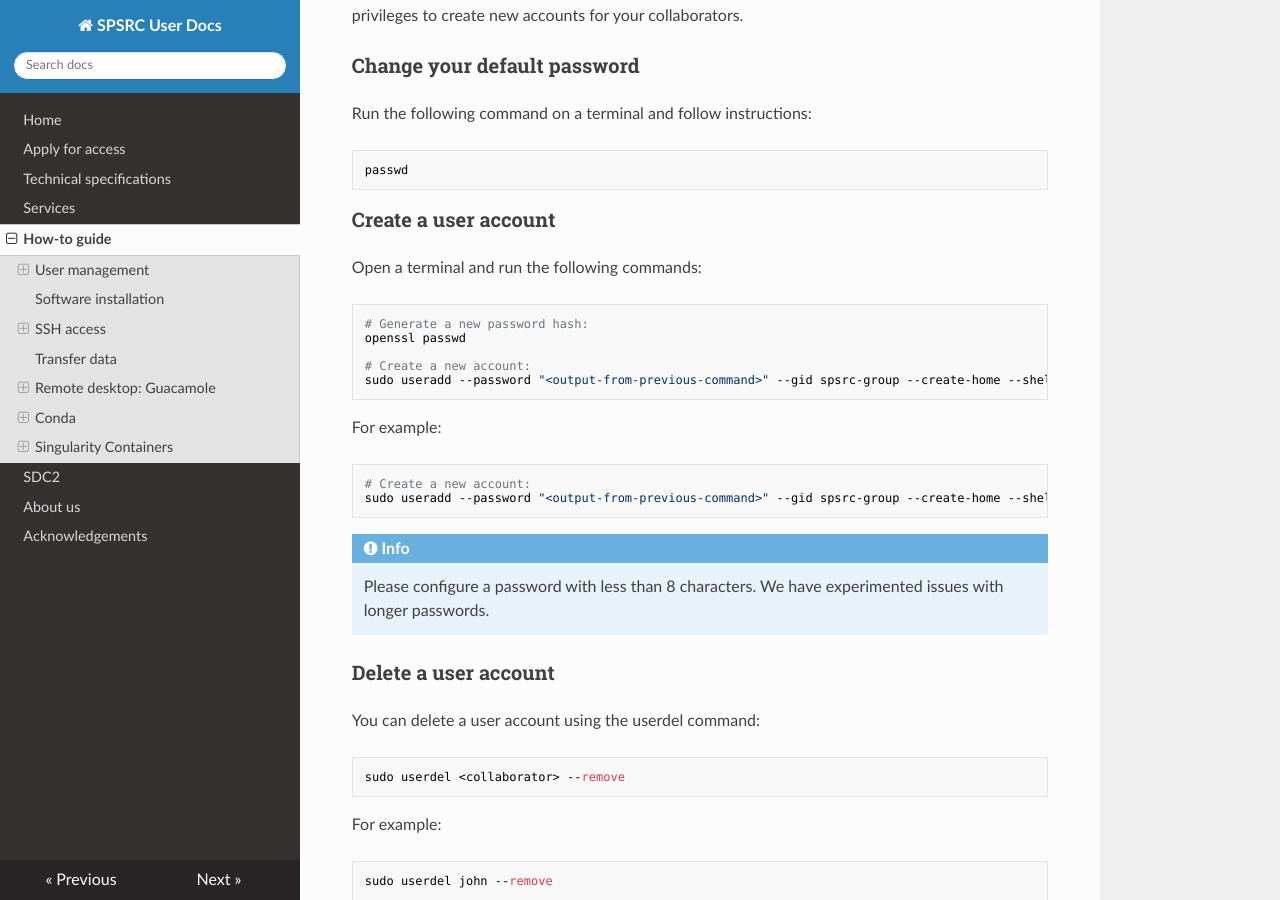
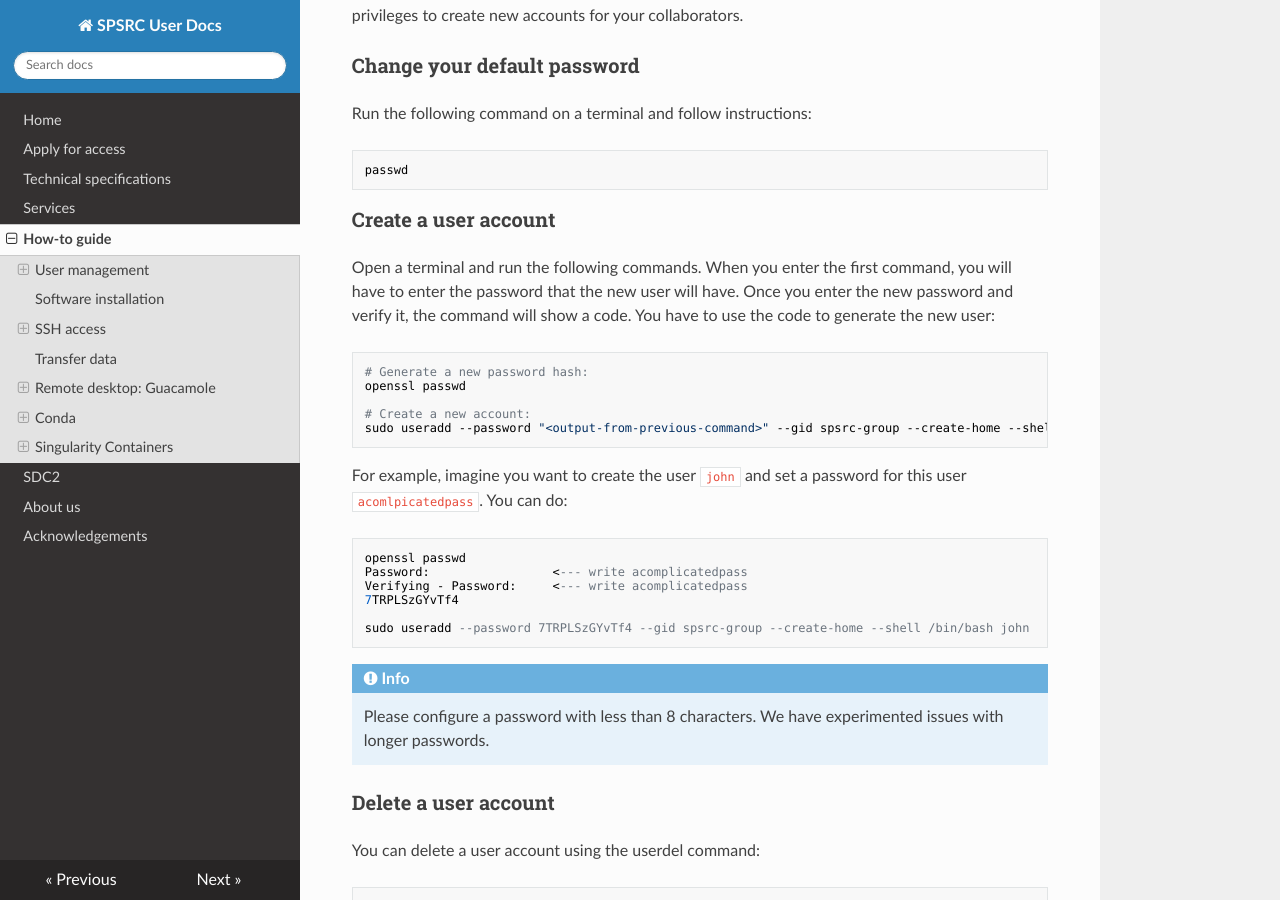
Before and after one commit to espsrc/spsrc_user_docs, an MkDocs documentation site: the page built from docs/howto.md, in a window 1280 px wide and 900 px high, scrolled down 980 px. Built offline with MkDocs 1.6.1, drawn with Linux system fonts in a browser that asks for light colours; nearby versions of some CDN libraries.

Commit message:
Update howto.md

````diff
--- a/docs/howto.md
+++ b/docs/howto.md
@@ -19,7 +19,8 @@ passwd
 
 ### Create a user account
 
-Open a terminal and run the following commands:
+Open a terminal and run the following commands. When you enter the first command, you will have to enter the password that the new user will have. Once you enter the new password and verify it, the command will show a code. You have to use the code to generate the new user:
+
 ```
 # Generate a new password hash:
 openssl passwd
@@ -27,10 +28,14 @@ openssl passwd
 # Create a new account:
 sudo useradd --password "<output-from-previous-command>" --gid spsrc-group --create-home --shell /bin/bash <collaborator>
 ```
-For example:
+For example, imagine you want to create the user `john` and set a password for this user `acomlpicatedpass`. You can do:
 ```
-# Create a new account:
-sudo useradd --password "<output-from-previous-command>" --gid spsrc-group --create-home --shell /bin/bash john
+openssl passwd
+Password:                 <--- write acomplicatedpass
+Verifying - Password:     <--- write acomplicatedpass
+7TRPLSzGYvTf4
+
+sudo useradd --password 7TRPLSzGYvTf4 --gid spsrc-group --create-home --shell /bin/bash john
 ```
 
 !!! info
````
